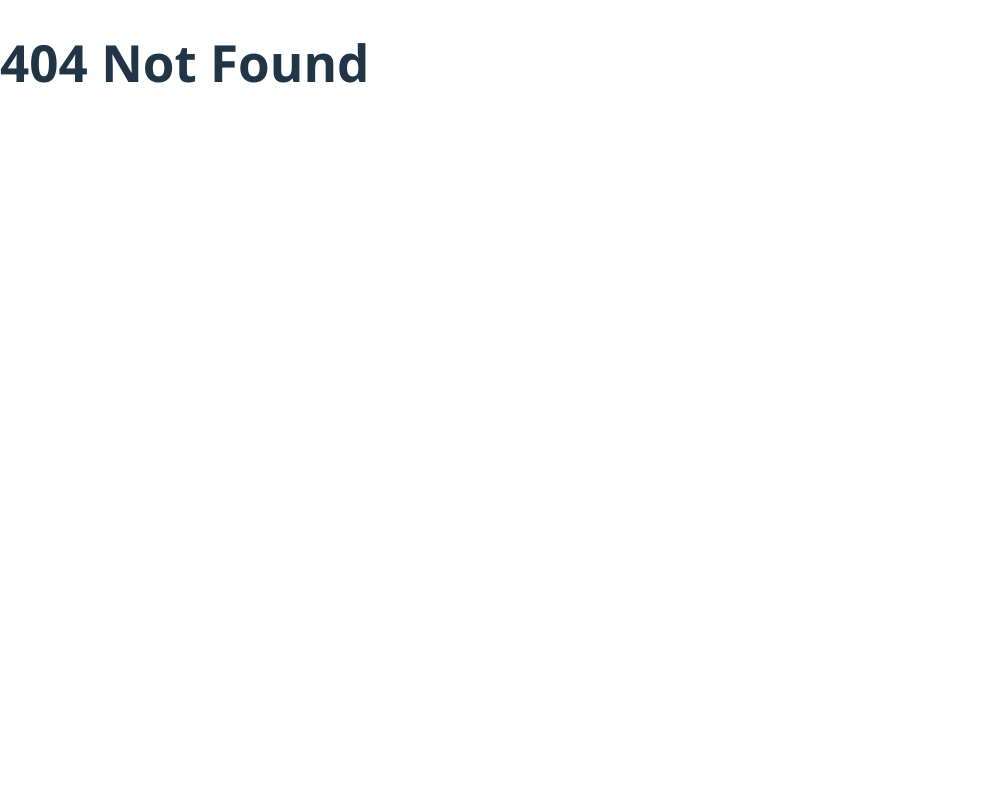
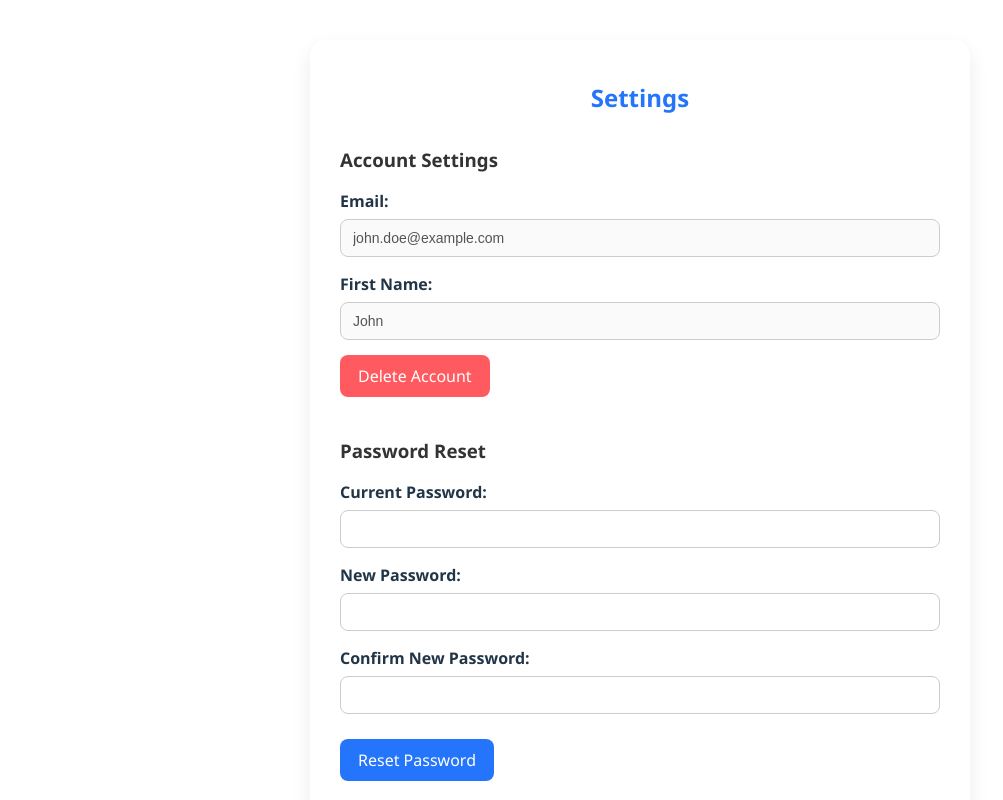
Before and after one commit to guduru-bhargav/hobby-dating, a React (Vite) app: page /SettingsMain in a window 1280 px wide. Before the commit this address had no page. Shown: the whole page, without its empty margins (0-1003 px from the left). Built offline with nearby package versions, Linux system fonts and the light colour scheme.

Commit message:
settings screen

```diff
--- a/src/App.jsx
+++ b/src/App.jsx
@@ -13,6 +13,7 @@ import MainPage from "./Components/MainPage";
 
 import ProtectedRoute from "./Components/ProtectedRoute";
 import ProfileMain from "./Components/ProfileMain";
+import SettingsMain from "./Components/SettingsMain";
 
 function App() {
   return (
@@ -27,6 +28,8 @@ function App() {
         <Route path="/contact" element={<Contact />} />
         <Route path="/MainPage" element={<MainPage />} />
         <Route path="/ProfileMain" element={<ProfileMain />} />
+         <Route path="/SettingsMain" element={<SettingsMain />} />
+
 
         {/* Auth */}
         <Route path="/login" element={<Login />} />
--- a/src/Components/ProfileMenu.jsx
+++ b/src/Components/ProfileMenu.jsx
@@ -29,7 +29,7 @@ function ProfileMenu() {
       {open && (
         <div className="profile-dropdown">
           <button onClick={() => navigate("/ProfileMain")}>Profile</button>
-          <button onClick={() => navigate("/settings")}>Settings</button>
+          <button onClick={() => navigate("/SettingsMain")}>Settings</button>
           <button onClick={() => navigate("/login")}>Logout</button>
         </div>
       )}
--- /dev/null
+++ b/src/Components/SettingsMain.css
@@ -0,0 +1,77 @@
+.settings-wrapper {
+  max-width: 600px;
+  margin: 40px auto;
+  padding: 20px 30px;
+  background: #fff;
+  border-radius: 16px;
+  box-shadow: 0 8px 20px rgba(0,0,0,0.08);
+  font-family: "Segoe UI", sans-serif;
+}
+
+h2 {
+  text-align: center;
+  margin-bottom: 30px;
+  color: #2575fc;
+}
+
+.settings-section {
+  margin-bottom: 40px;
+}
+
+.settings-section h3 {
+  margin-bottom: 15px;
+  color: #333;
+}
+
+.account-setting {
+  display: flex;
+  flex-direction: column;
+  margin-bottom: 15px;
+}
+
+.account-setting label {
+  margin-bottom: 6px;
+  font-weight: 600;
+}
+
+.account-setting input {
+  padding: 10px 12px;
+  border-radius: 8px;
+  border: 1px solid #ccc;
+  font-size: 14px;
+}
+
+button.btn-primary {
+  background: #2575fc;
+  color: #fff;
+  padding: 10px 18px;
+  border: none;
+  border-radius: 8px;
+  cursor: pointer;
+  margin-top: 10px;
+}
+
+button.btn-danger {
+  background: #ff5a5f;
+  color: #fff;
+  padding: 10px 18px;
+  border: none;
+  border-radius: 8px;
+  cursor: pointer;
+}
+
+.support-list {
+  list-style: none;
+  padding-left: 0;
+}
+
+.support-list li {
+  padding: 10px 0;
+  border-bottom: 1px solid #eee;
+  cursor: pointer;
+  color: #555;
+}
+
+.support-list li:hover {
+  color: #2575fc;
+}
--- /dev/null
+++ b/src/Components/SettingsMain.jsx
@@ -0,0 +1,107 @@
+import React, { useState } from "react";
+import "./SettingsMain.css";
+
+function SettingsMain() {
+  // Hardcoded user data for UI demonstration
+  const [userData, setUserData] = useState({
+    email: "john.doe@example.com",
+    first_name: "John",
+  });
+
+  const [passwordData, setPasswordData] = useState({
+    currentPassword: "",
+    newPassword: "",
+    confirmPassword: "",
+  });
+
+  const handlePasswordChange = (e) => {
+    const { name, value } = e.target;
+    setPasswordData({ ...passwordData, [name]: value });
+  };
+
+  const handleResetPassword = (e) => {
+    e.preventDefault();
+    // For now just log the data
+    console.log("Password Reset Data:", passwordData);
+    alert("Password reset functionality will be implemented later.");
+  };
+
+  const handleDeleteAccount = () => {
+    alert("Account deletion functionality will be implemented later.");
+  };
+
+  return (
+    <div className="settings-wrapper">
+      <h2>Settings</h2>
+
+      {/* Account Settings */}
+      <section className="settings-section">
+        <h3>Account Settings</h3>
+        <div className="account-setting">
+          <label>Email:</label>
+          <input type="email" value={userData.email} disabled />
+        </div>
+        <div className="account-setting">
+          <label>First Name:</label>
+          <input type="text" value={userData.first_name} disabled />
+        </div>
+        <button className="btn-danger" onClick={handleDeleteAccount}>
+          Delete Account
+        </button>
+      </section>
+
+      {/* Password Reset */}
+      <section className="settings-section">
+        <h3>Password Reset</h3>
+        <form onSubmit={handleResetPassword}>
+          <div className="account-setting">
+            <label>Current Password:</label>
+            <input
+              type="password"
+              name="currentPassword"
+              value={passwordData.currentPassword}
+              onChange={handlePasswordChange}
+              required
+            />
+          </div>
+          <div className="account-setting">
+            <label>New Password:</label>
+            <input
+              type="password"
+              name="newPassword"
+              value={passwordData.newPassword}
+              onChange={handlePasswordChange}
+              required
+            />
+          </div>
+          <div className="account-setting">
+            <label>Confirm New Password:</label>
+            <input
+              type="password"
+              name="confirmPassword"
+              value={passwordData.confirmPassword}
+              onChange={handlePasswordChange}
+              required
+            />
+          </div>
+          <button type="submit" className="btn-primary">
+            Reset Password
+          </button>
+        </form>
+      </section>
+
+      {/* Support / Legal */}
+      <section className="settings-section">
+        <h3>Support & Legal</h3>
+        <ul className="support-list">
+          <li>Help / FAQs</li>
+          <li>Privacy Policy</li>
+          <li>Terms & Conditions</li>
+          <li>Contact Support</li>
+        </ul>
+      </section>
+    </div>
+  );
+}
+
+export default SettingsMain;
```
